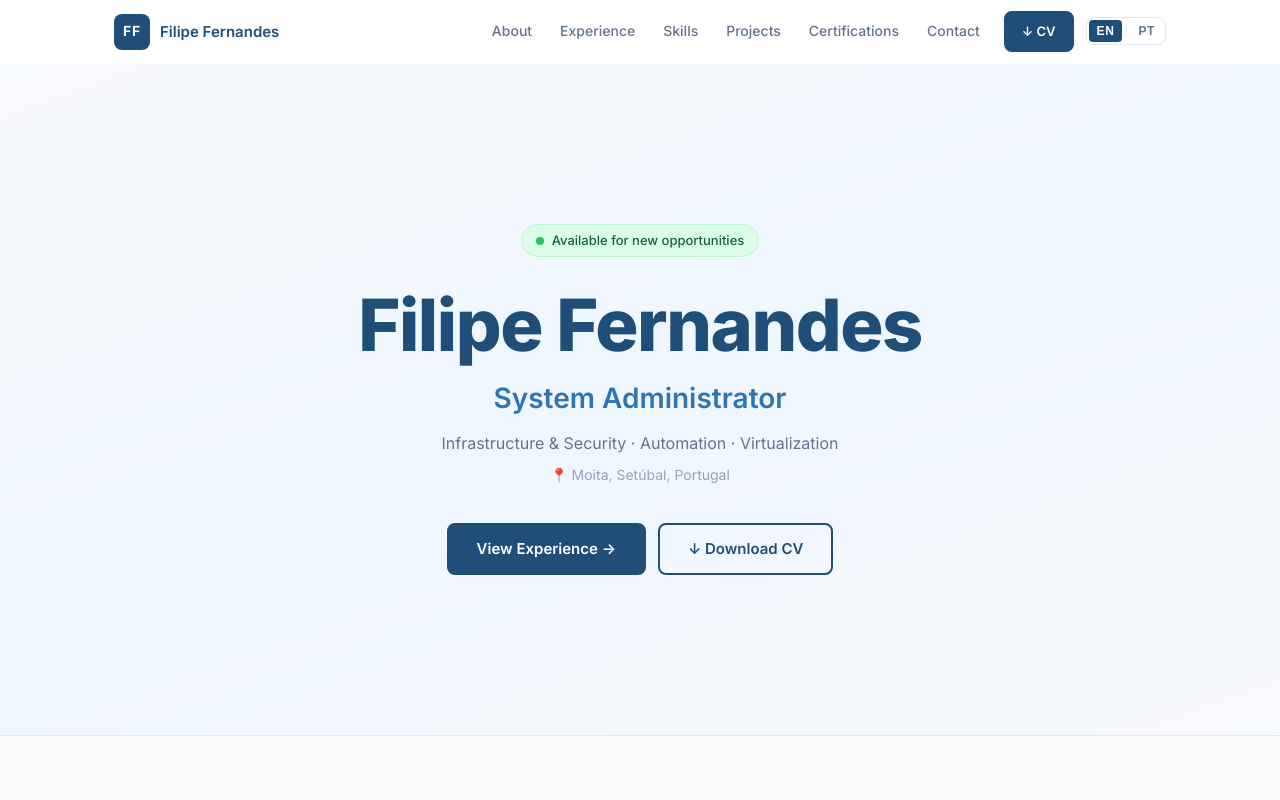
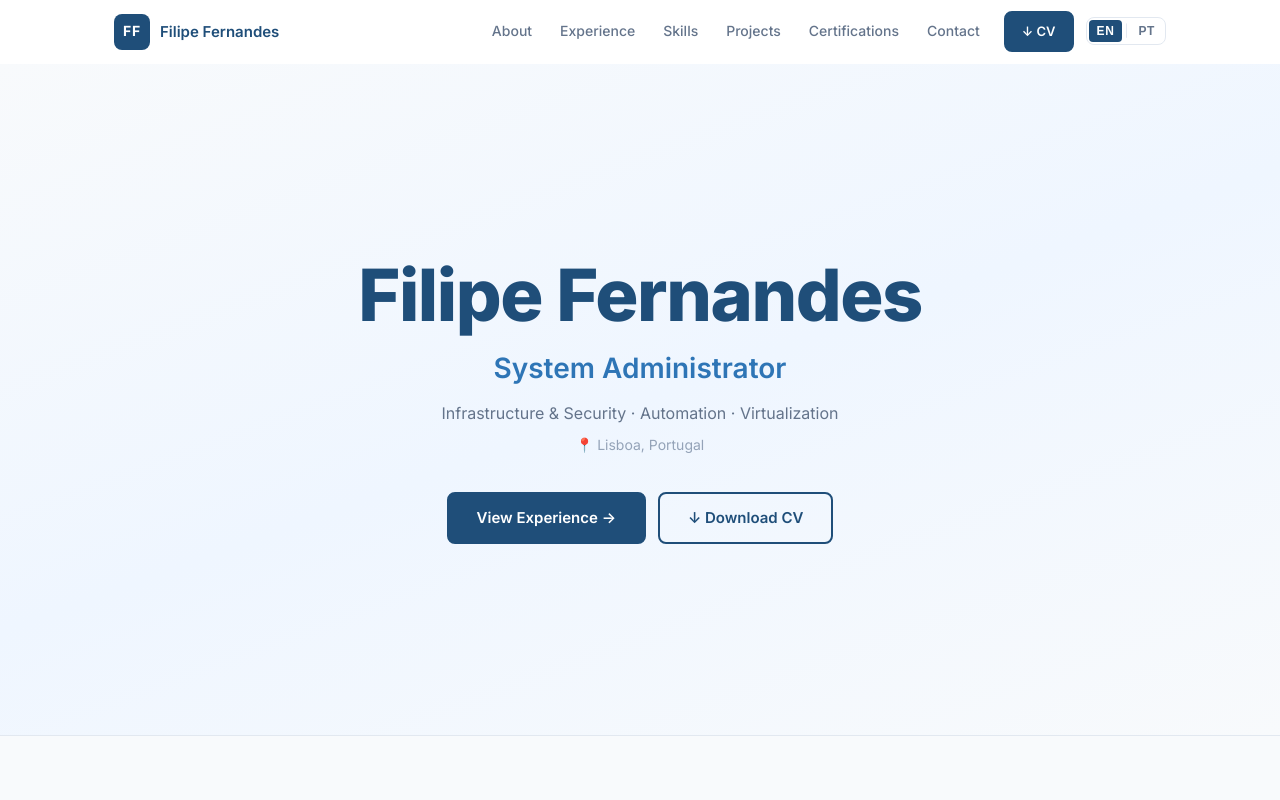
Before and after one commit to Qos97/CV, a React (Vite) app in the folder website/: page / in a window 1280 px wide. Shown: the top 800 px of the page. Built offline with nearby package versions, Linux system fonts and the light colour scheme.

Commit message:
Remove availability badge and update location to Lisboa
Co-Authored-By: Claude Sonnet 4.6 <noreply@anthropic.com>

```diff
--- a/website/src/content.json
+++ b/website/src/content.json
@@ -10,10 +10,10 @@
       "download": "↓ CV"
     },
     "home": {
-      "badge": "Available for new opportunities",
+      "badge": "",
       "title": "System Administrator",
       "sub": "Infrastructure & Security · Automation · Virtualization",
-      "location": "📍 Moita, Setúbal, Portugal",
+      "location": "📍 Lisboa, Portugal",
       "viewExp": "View Experience →",
       "downloadCV": "↓ Download CV",
       "highlights": [
@@ -610,11 +610,11 @@
       "label": "Get in touch",
       "title": "Contact",
       "intro1": "Feel free to reach out for professional opportunities, technical discussions, or collaboration on infrastructure and security topics.",
-      "intro2": "I'm based in Moita, Setúbal, Portugal and open to opportunities in the Lisbon area.",
+      "intro2": "I'm based in Lisboa, Portugal and open to opportunities in the Lisbon area.",
       "emailAction": "Send a message →",
       "linkedinAction": "View profile →",
       "locationLabel": "Location",
-      "locationValue": "Moita, Setúbal, Portugal",
+      "locationValue": "Lisboa, Portugal",
       "locationAction": "Open to Lisbon area positions",
       "cvLabel": "Curriculum Vitae",
       "cvEN": "↓ English CV",
@@ -632,10 +632,10 @@
       "download": "↓ CV"
     },
     "home": {
-      "badge": "Disponível para novas oportunidades",
+      "badge": "",
       "title": "Administrador de Sistemas",
       "sub": "Infraestrutura & Segurança · Automação · Virtualização",
-      "location": "📍 Moita, Setúbal, Portugal",
+      "location": "📍 Lisboa, Portugal",
       "viewExp": "Ver Experiência →",
       "downloadCV": "↓ Download CV",
       "highlights": [
@@ -1232,11 +1232,11 @@
       "label": "Entrar em contacto",
       "title": "Contacto",
       "intro1": "Não hesite em contactar para oportunidades profissionais, discussões técnicas ou colaboração em temas de infraestrutura e segurança.",
-      "intro2": "Estou baseado no Moita, Setúbal, Portugal e disponível para oportunidades na área de Lisboa.",
+      "intro2": "Estou baseado em Lisboa, Portugal e disponível para oportunidades na área de Lisboa.",
       "emailAction": "Enviar mensagem →",
       "linkedinAction": "Ver perfil →",
       "locationLabel": "Localização",
-      "locationValue": "Moita, Setúbal, Portugal",
+      "locationValue": "Lisboa, Portugal",
       "locationAction": "Disponível para posições na área de Lisboa",
       "cvLabel": "Curriculum Vitae",
       "cvEN": "↓ CV em Inglês",
--- a/website/src/pages/Home.jsx
+++ b/website/src/pages/Home.jsx
@@ -18,9 +18,11 @@ export default function Home() {
     <div className="home">
       <section className="hero">
         <div className="container hero__content">
-          <div className="hero__badge">
-            <span className="hero__dot" /> {t.badge}
-          </div>
+          {t.badge && (
+            <div className="hero__badge">
+              <span className="hero__dot" /> {t.badge}
+            </div>
+          )}
           <h1 className="hero__name">Filipe Fernandes</h1>
           <p className="hero__title">{t.title}</p>
           <p className="hero__sub">{t.sub}</p>
```
Also changed, not shown: 1 other file (tests, documents, lock files or other folders).
